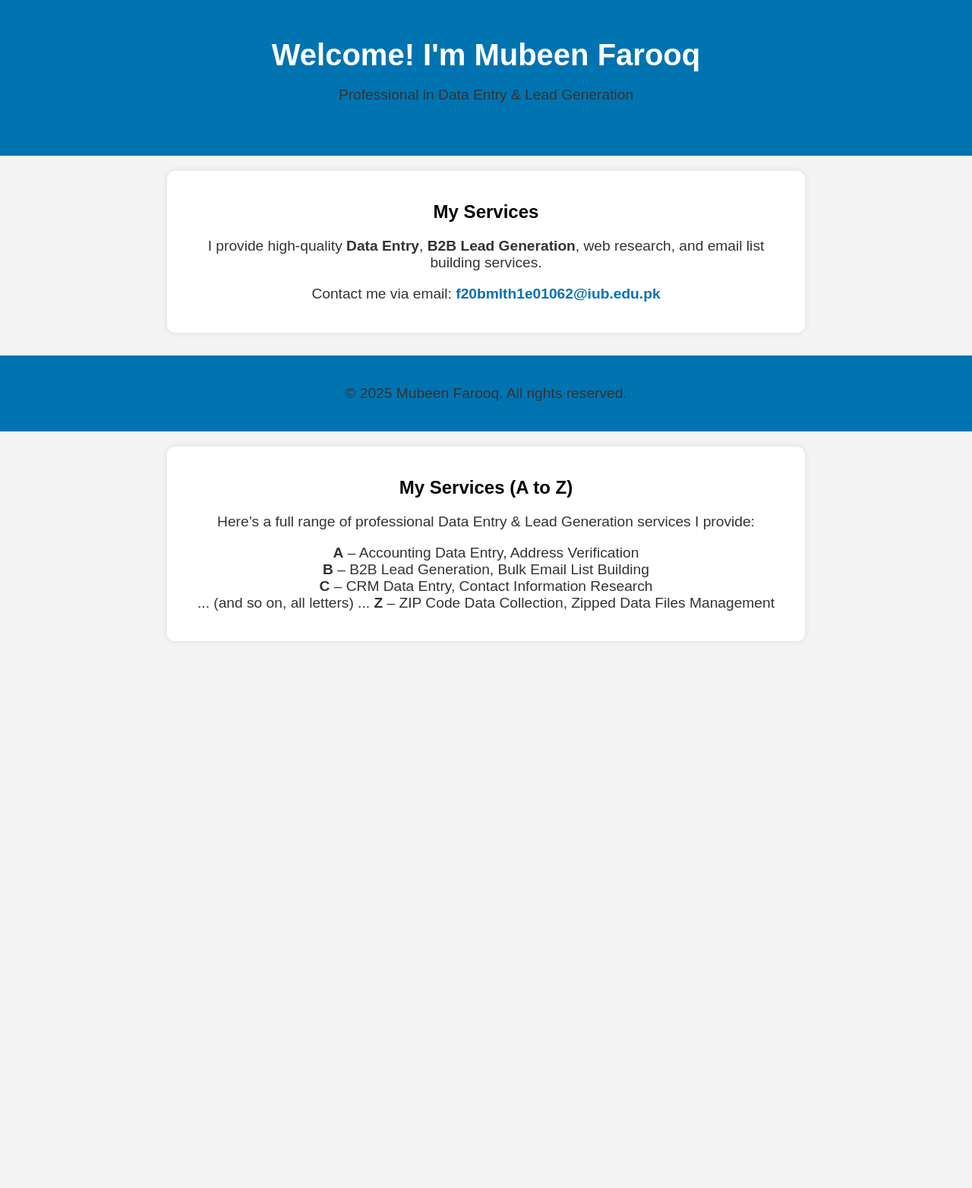
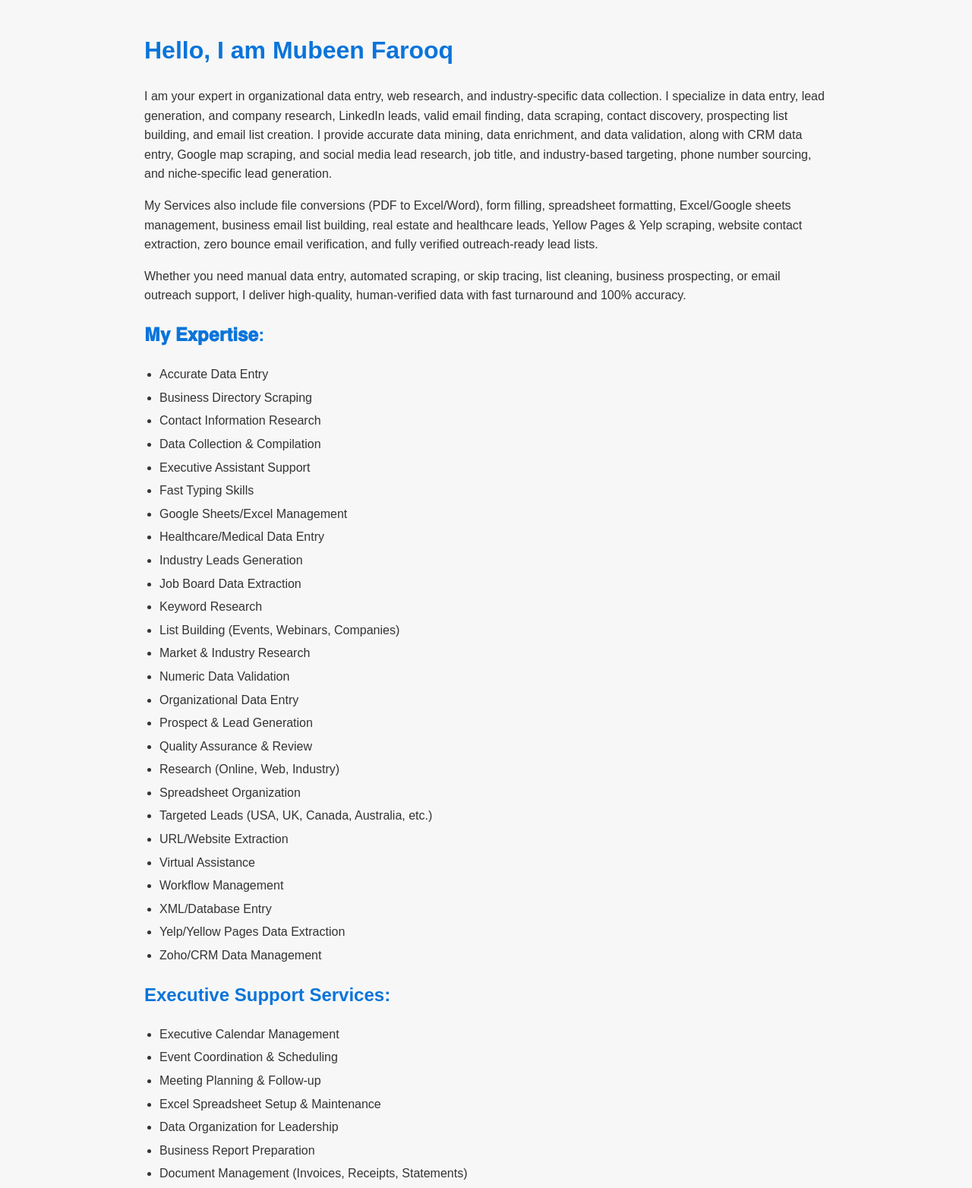
Before and after one commit to mubashirfarooqf20bmlth1e01062/mubashirfarooqf20bmlth1e01062.github.io, a plain HTML site: page index.html in a window 1280 px wide. Shown: the top 1564 px of the page at 76% size. Before the commit the page ends 864 px from the top, so only its background shows below. Drawn offline with Linux system fonts and the light colour scheme.

Commit message:
Update index.html

```diff
--- a/index.html
+++ b/index.html
@@ -3,82 +3,122 @@
 <head>
     <meta charset="UTF-8">
     <meta name="viewport" content="width=device-width, initial-scale=1.0">
-  <title>Mubeen Farooq - Data Entry & Lead Generation</title>
-
-  <!-- Google Analytics tag -->
-  <script async src="https://www.googletagmanager.com/gtag/js?id=G-S8003R9FL5"></script>
-  <script>
-    window.dataLayer = window.dataLayer || [];
-    function gtag(){dataLayer.push(arguments);}
-    gtag('js', new Date());
-    gtag('config', 'G-S8003R9FL5');
-  </script>
-
+    <title>Mubeen Farooq - Professional Services</title>
     <style>
         body {
             font-family: Arial, sans-serif;
-      text-align: center;
-      background-color: #f4f4f4;
-      margin: 0;
-      padding: 0;
+            line-height: 1.6;
+            padding: 20px;
+            max-width: 900px;
+            margin: auto;
+            background-color: #f7f7f7;
+            color: #333;
         }
-    header {
-      background-color: #0073b1; /* LinkedIn blue */
-      color: white;
-      padding: 50px 20px;
+        h1, h2, h3 {
+            color: #0a74da;
         }
-    h1 { margin: 0; font-size: 2.5em; }
-    p { font-size: 1.2em; color: #333; }
-    section { padding: 40px 20px; }
-    .services {
-      background-color: white;
-      max-width: 800px;
-      margin: 20px auto;
-      padding: 20px;
-      border-radius: 10px;
-      box-shadow: 0 0 10px rgba(0,0,0,0.1);
+        ul {
+            list-style-type: disc;
+            padding-left: 20px;
         }
-    footer {
-      margin-top: 30px;
-      padding: 20px;
-      background-color: #0073b1;
-      color: white;
+        li {
+            margin-bottom: 5px;
         }
-    a { color: #0073b1; text-decoration: none; font-weight: bold; }
-    img.profile {
-      width: 150px;
-      height: 150px;
-      border-radius: 50%;
-      margin-top: 20px;
+        .highlight {
+            font-weight: bold;
+            color: #0a74da;
         }
     </style>
 </head>
 <body>
-  <header>
-    <!-- Optional: Add your photo -->
-    <!-- <img class="profile" src="mubeen.jpg" alt="Mubeen Farooq"> -->
-    <h1>Welcome! I'm Mubeen Farooq</h1>
-    <p>Professional in Data Entry & Lead Generation</p>
-  </header>
 
-  <section class="services">
-    <h2>My Services</h2>
-    <p>I provide high-quality <strong>Data Entry</strong>, <strong>B2B Lead Generation</strong>, web research, and email list building services.</p>
-    <p>Contact me via email: <a href="mailto:f20bmlth1e01062@iub.edu.pk">f20bmlth1e01062@iub.edu.pk</a></p>
-  </section>
+<h1>Hello, I am <span class="highlight">Mubeen Farooq</span></h1>
+<p>
+I am your expert in organizational data entry, web research, and industry-specific data collection. I specialize in data entry, lead generation, and company research, LinkedIn leads, valid email finding, data scraping, contact discovery, prospecting list building, and email list creation. I provide accurate data mining, data enrichment, and data validation, along with CRM data entry, Google map scraping, and social media lead research, job title, and industry-based targeting, phone number sourcing, and niche-specific lead generation.
+</p>
 
-  <footer>
-    <p>&copy; 2025 Mubeen Farooq. All rights reserved.</p>
-  </footer>
+<p>
+My Services also include file conversions (PDF to Excel/Word), form filling, spreadsheet formatting, Excel/Google sheets management, business email list building, real estate and healthcare leads, Yellow Pages & Yelp scraping, website contact extraction, zero bounce email verification, and fully verified outreach-ready lead lists.
+</p>
+
+<p>
+Whether you need manual data entry, automated scraping, or skip tracing, list cleaning, business prospecting, or email outreach support, I deliver high-quality, human-verified data with fast turnaround and 100% accuracy.
+</p>
+
+<h2>𝐌𝐲 𝐄𝐱𝐩𝐞𝐫𝐭𝐢𝐬𝐞:</h2>
+<ul>
+<li>Accurate Data Entry</li>
+<li>Business Directory Scraping</li>
+<li>Contact Information Research</li>
+<li>Data Collection & Compilation</li>
+<li>Executive Assistant Support</li>
+<li>Fast Typing Skills</li>
+<li>Google Sheets/Excel Management</li>
+<li>Healthcare/Medical Data Entry</li>
+<li>Industry Leads Generation</li>
+<li>Job Board Data Extraction</li>
+<li>Keyword Research</li>
+<li>List Building (Events, Webinars, Companies)</li>
+<li>Market & Industry Research</li>
+<li>Numeric Data Validation</li>
+<li>Organizational Data Entry</li>
+<li>Prospect & Lead Generation</li>
+<li>Quality Assurance & Review</li>
+<li>Research (Online, Web, Industry)</li>
+<li>Spreadsheet Organization</li>
+<li>Targeted Leads (USA, UK, Canada, Australia, etc.)</li>
+<li>URL/Website Extraction</li>
+<li>Virtual Assistance</li>
+<li>Workflow Management</li>
+<li>XML/Database Entry</li>
+<li>Yelp/Yellow Pages Data Extraction</li>
+<li>Zoho/CRM Data Management</li>
+</ul>
+
+<h2>Executive Support Services:</h2>
+<ul>
+<li>Executive Calendar Management</li>
+<li>Event Coordination & Scheduling</li>
+<li>Meeting Planning & Follow-up</li>
+<li>Excel Spreadsheet Setup & Maintenance</li>
+<li>Data Organization for Leadership</li>
+<li>Business Report Preparation</li>
+<li>Document Management (Invoices, Receipts, Statements)</li>
+<li>Workflow Optimization</li>
+<li>Daily Task Tracking</li>
+<li>Board & Team Communication Support</li>
+<li>Confidential Data Handling</li>
+<li>Strategic Lead Research</li>
+<li>Contact List Building</li>
+<li>Agenda Creation & Distribution</li>
+<li>Email & Communication Management</li>
+<li>Travel & Itinerary Planning</li>
+<li>Virtual Assistance for CEOs/Founders</li>
+<li>Project Timeline Tracking</li>
+<li>Task Prioritization</li>
+<li>Real-time Updates & Reminders</li>
+<li>Administrative Support for Executives</li>
+</ul>
+
+<h2>Specialized Data Services:</h2>
+<ul>
+<li>Accurate Data Entry</li>
+<li>Fast Typing Skills</li>
+<li>Valid and Verified Emails</li>
+<li>Targeted Leads (USA, UK, Canada, Australia, etc.)</li>
+<li>E-commerce Data Entry</li>
+<li>Real Estate Lead Generation</li>
+<li>Business Directory Scraping</li>
+<li>Contact Information Research</li>
+<li>Data Labeling & Categorization</li>
+<li>Data Entry for Medical/Healthcare/Finance</li>
+</ul>
+
+<p>
+I deliver reliable executive and administrative support to help leaders and teams stay organized, productive, and focused. With a commitment to accuracy and confidentiality, I handle business tasks efficiently, giving you more time to drive success. Let’s work together to simplify your operations and achieve your goals.
+</p>
+
+<p><strong>Regards,</strong><br>Mubeen</p>
+
 </body>
-</html><section class="services">
-  <h2>My Services (A to Z)</h2>
-  <p>Here’s a full range of professional Data Entry & Lead Generation services I provide:</p>
-  <p>
-    <strong>A</strong> – Accounting Data Entry, Address Verification<br>
-    <strong>B</strong> – B2B Lead Generation, Bulk Email List Building<br>
-    <strong>C</strong> – CRM Data Entry, Contact Information Research<br>
-    ... (and so on, all letters) ...
-    <strong>Z</strong> – ZIP Code Data Collection, Zipped Data Files Management
-  </p>
-</section>
+</html>
```
Lines whose indentation alone changed are shown as unchanged.
